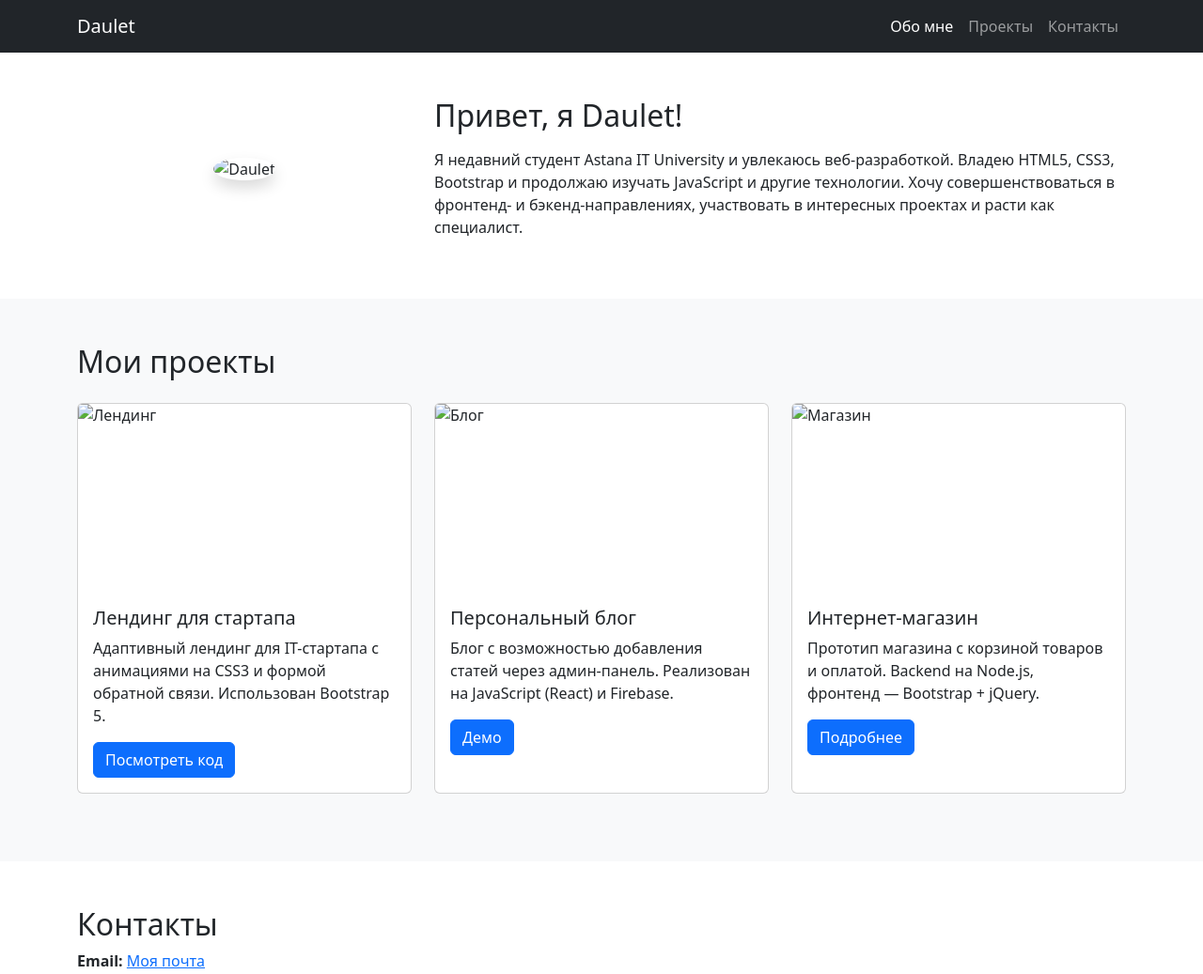
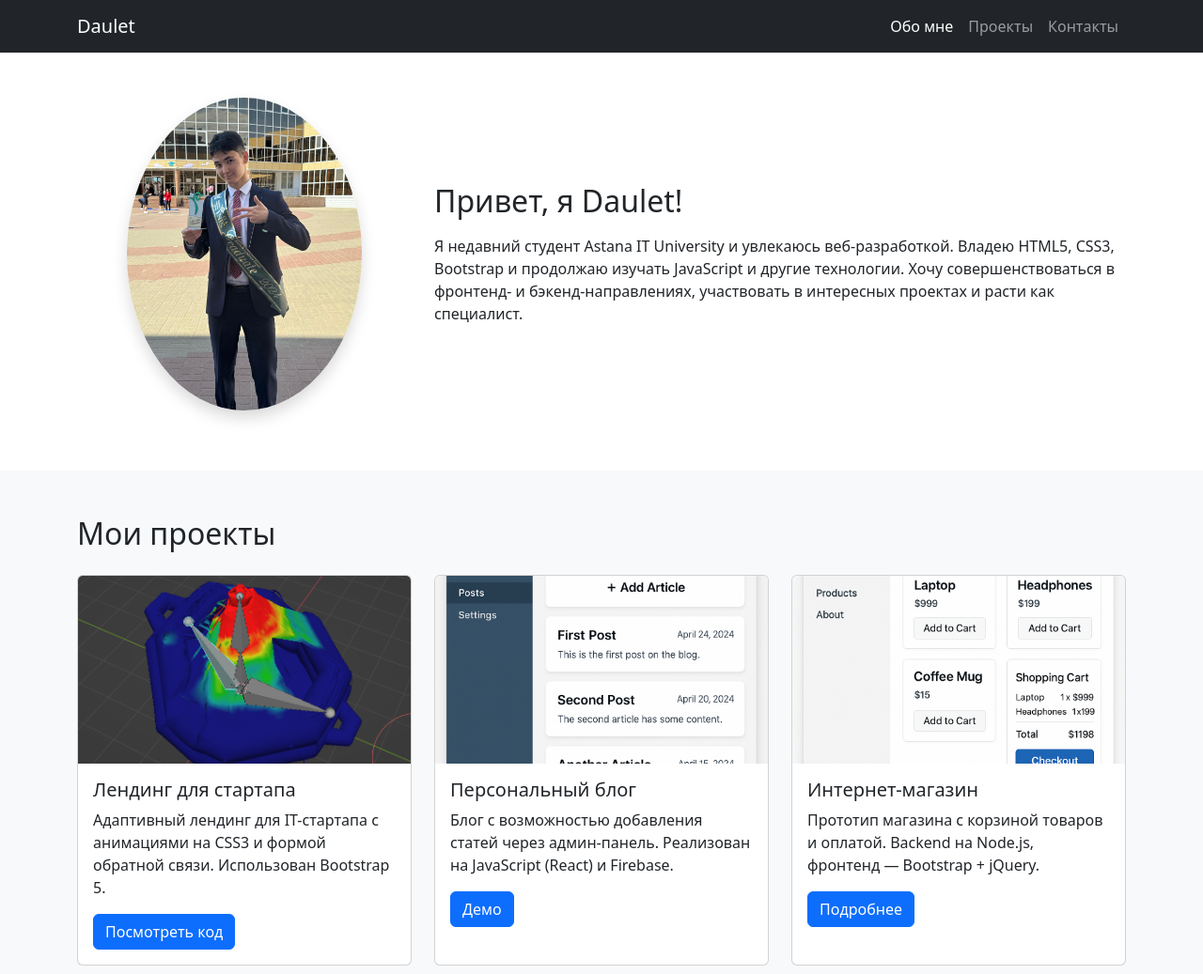
Before and after one commit to DauletGit/Dauletsite1, a plain HTML site: page index.html in a window 1280 px wide. Shown: the top 1037 px of the page at 94% size. Drawn offline with nearby package versions, Linux system fonts and the light colour scheme.

Commit message:
Update index.html

```diff
--- a/index.html
+++ b/index.html
@@ -45,7 +45,7 @@
     <div class="row align-items-center">
       <div class="col-md-4 text-center mb-3">
         <!-- Ваше фото -->
-        <img src="images/Dauka's face.jpg" alt="Daulet" class="img-fluid rounded-circle shadow" style="max-width: 250px;">
+        <img src="Dauka's face.jpg" alt="Daulet" class="img-fluid rounded-circle shadow" style="max-width: 250px;">
       </div>
       <div class="col-md-8">
         <h2 class="mb-3">Привет, я Daulet!</h2>
@@ -66,7 +66,7 @@
         <!-- Проект 1 -->
         <div class="col-md-4 mb-4">
           <div class="card h-100">
-            <img src="images/Lending.png" class="card-img-top project-img" alt="Лендинг">
+            <img src="Lending.png" class="card-img-top project-img" alt="Лендинг">
             <div class="card-body">
               <h5 class="card-title">Лендинг для стартапа</h5>
               <p class="card-text">
@@ -80,7 +80,7 @@
         <!-- Проект 2 -->
         <div class="col-md-4 mb-4">
           <div class="card h-100">
-            <img src="images/2.png" class="card-img-top project-img" alt="Блог">
+            <img src="2.png" class="card-img-top project-img" alt="Блог">
             <div class="card-body">
               <h5 class="card-title">Персональный блог</h5>
               <p class="card-text">
@@ -94,7 +94,7 @@
         <!-- Проект 3 -->
         <div class="col-md-4 mb-4">
           <div class="card h-100">
-            <img src="images/3.png" class="card-img-top project-img" alt="Магазин">
+            <img src="3.png" class="card-img-top project-img" alt="Магазин">
             <div class="card-body">
               <h5 class="card-title">Интернет-магазин</h5>
               <p class="card-text">
```
